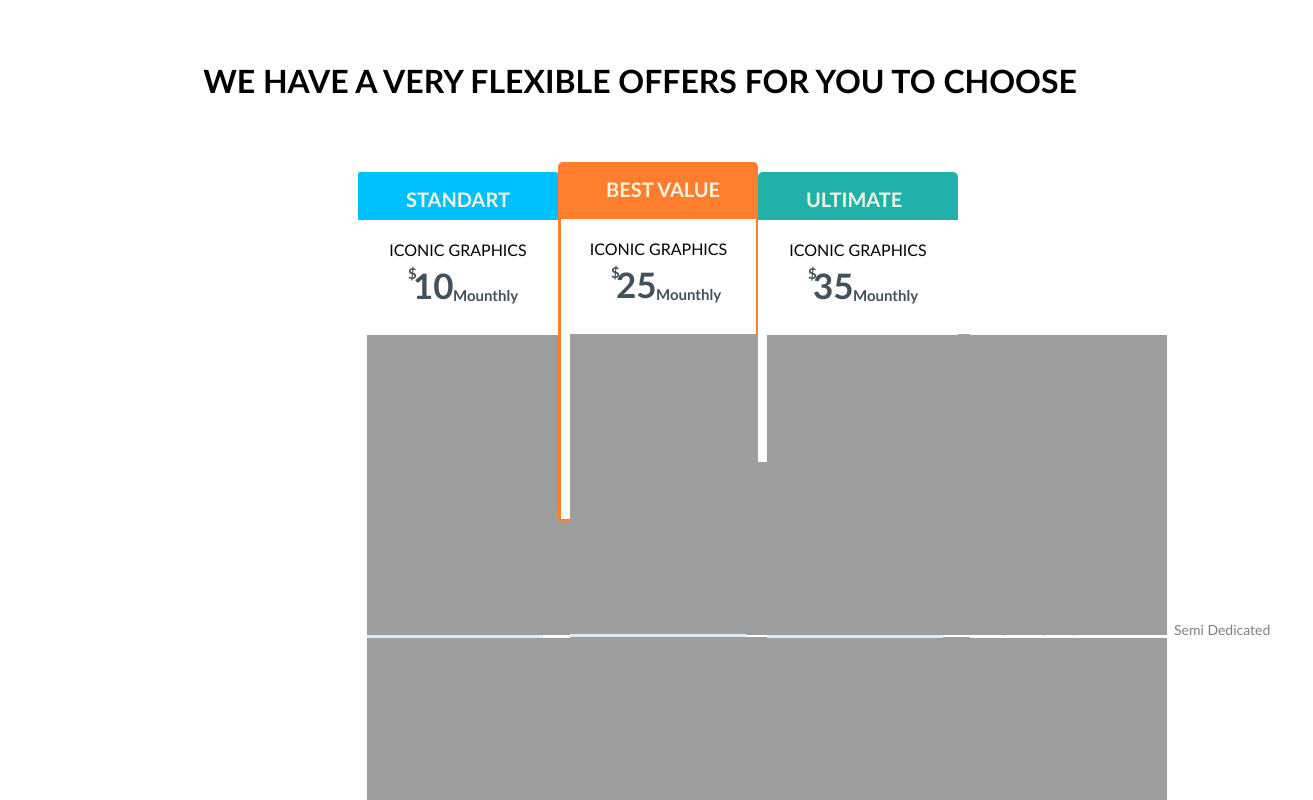
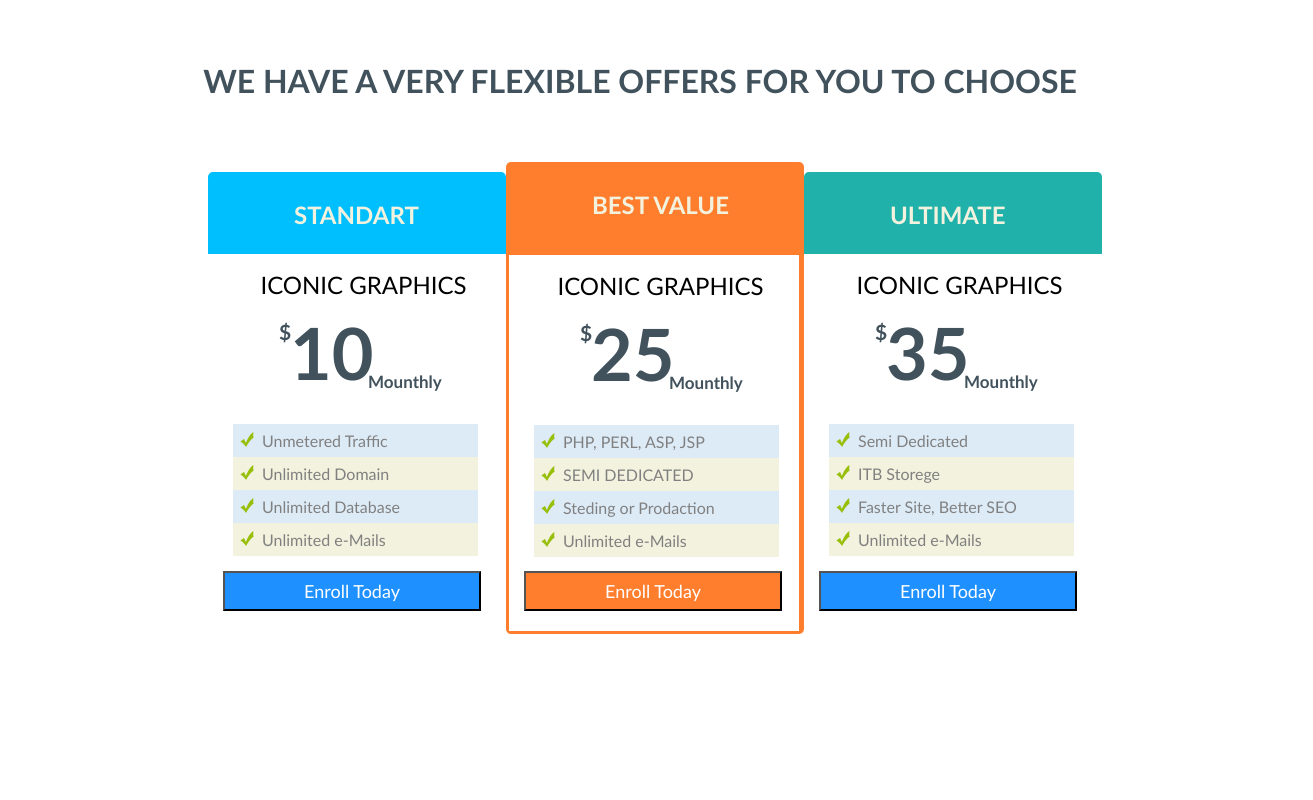
Before and after one commit to OlgaKz/OlgaKz.github.io, a plain HTML site: page markup/home/lesson6/task1.html in a window 1280 px wide. Shown: the top 800 px of the page, 1313 px wide, since content can reach past the window. Drawn offline with Linux system fonts and the light colour scheme.

Commit message:
task 1/6 is remake

```diff
--- a/markup/home/lesson6/task1.html
+++ b/markup/home/lesson6/task1.html
@@ -4,174 +4,170 @@
     <meta charset="UTF-8">
     <title>Task1Lesson6</title>
     <style>
-    h1{
+        .offers{
             text-transform: uppercase;
             text-align: center;
             font-weight: bold;
             padding: 40px;
             font-family:Trebuchet MS;
+            color:#41525c;
         }
         .blue, .orange, .bluegreen{
-        display: inline-block;
             float: left;
-        position: absolute;
-        min-width: 200px;
-        white-space: nowrap;
-
         }
         .blue{
             position: relative;
-        height: 290px;
-        width: 200px;
+            height: 472px;
+            width: 298px;
             background:deepskyblue;
-        margin-left: 350px;
-        border-radius: 2px;
+            margin-left: 200px;
+            border-radius: 5px;
             margin-top: 10px;
         }
         .orange{
             position: relative;
             display: block;
-        height: 360px;
-        width: 200px;
-        background:#ff7e2e;
+            height: 472px;
+            width: 298px;
+            background: #ff7e2e;
             border-radius: 5px;
         }
-
         .bwhite{
             display: block;
             background: white;
-        height: 242px;
-        width: 200px;
+            height: 390px;
+            width: 298px;
             position: absolute;
             bottom: 0px;
-
         }
-    .white {
+        .white{
             margin: 3px;
             display: block;
             background: white;
-        height: 300px;
-        width: 195px;
+            height: 376px;
+            width: 290px;
             position: absolute;
             bottom: 0px;
         }
-
-    .d1 {
+        .whitename {
+            margin-left: 13px;
+            font-size: 24px;
             text-align: center;
-        position: static;
             background: none;
-        margin-top: 20px;
-        font-family:Trebuchet MS;
+            margin-top: 16px;
+            font-family: Trebuchet MS;
         }
-
         .list {
             position: relative;
-        width: 216px;
-        top: 5px;
-        left: -31px;
+            width: 285px;
+            top: 3px;
+            left: -15px;
             color: grey;
-        font-size: 14px;
-        padding-top:10px;
-        font-family:Trebuchet MS;
+            font-size: 16px;
+            padding-top: 10px;
+            font-family: Trebuchet MS;
         }
-    ul {
+        .offers-list {
             list-style-position: inside;
-        list-style-image: url('http://abali.ru/wp-content/uploads/2011/03/galochka-check_24x24.png');
+            list-style-image: url('../../../images/marker.png');
         }
-
-    .list li:nth-child(2n-1) {
+        .offers-list-item{
+            padding: 7px;
+        }
+        .offers-list-item:nth-child(2n-1) {
             background-color: #ddebf7;
         }
-
-    .list li:nth-child(2n) {
+        .offers-list-item:nth-child(2n) {
             background-color: #f2f2de;
         }
         .bluegreen{
             position: relative;
             display: block;
-        height: 290px;
-        width: 200px;
+            height: 472px;
+            width: 298px;
             background:lightseagreen;
             border-radius: 5px;
             margin-top: 10px;
         }
-
-    .num{
+        .price{
             position: relative;
-        font-size: 35px;
+            font-size: 72px;
             font-weight: bold;
-        left: 55px;
-        padding-top: 5px;
+            left: 82px;
+            padding-top: 10px;
             width: 120px;
-        font-family:Trebuchet MS;
+            font-family: Trebuchet MS;
             color: #41525c;
         }
-    .num1{
+        .symbol{
             font-weight: bold;
-        left: -5px;
-        top: 5px;
-        font-size: 15px;
+            left: -11px;
+            top: 20px;
+            font-size: 21px;
             position: absolute;
-        font-family:Trebuchet MS;
+            font-family: Trebuchet MS;
+            color: #41525c;
         }
-    .num2{
+        .data{
             font-weight: bold;
+            font-size: 17px;
+            position: absolute;
+            left: 78px;
+            bottom: 3px;
+            font-family: Trebuchet MS;
             color: #41525c;
-        font-size: 15px;
-        position: absolute;
-        left: 40px;
-        bottom: 2px;
-        font-family:Trebuchet MS;
         }
-
         .orangebutton{
-        background-color: #ff7e2e;
+            font-size: 18px;
+            background: #ff7e2e;
             color: white;
             position: relative;
-        width: 180px;
-        height: 30px;
-        left: 7px;
-        top: 5px;
+            width: 258px;
+            height: 40px;
+            left: 15px;
+            top: 1px;
+            font-family: Trebuchet MS;
         }
         .name {
-        text-transform: uppercase;
-        font-family:Trebuchet MS;
-        font-size: 20px;
+            font-size: 24px;
             color: #f2f2de;
             font-weight: bold;
             position: absolute;
-        left: 48px;
-        top: 15px;
+            left: 86px;
+            top: 28px;
+            text-transform: uppercase;
+            font-family: Trebuchet MS;
         }
         .bluebutton{
+            font-size: 18px;
             background-color: dodgerblue;
             color: white;
             position: relative;
-        width: 180px;
-        height: 30px;
-        left: 7px;
-        top: 10px;
-        position: relative;
+            width: 258px;
+            height: 40px;
+            left: 15px;
+            top: 2px;
+            font-family: Trebuchet MS;
+
         }
-
     </style>
 </head>
 <body>
-<h1>we have a very flexible offers for you to choose</h1>
+<h1 class="offers">we have a very flexible offers for you to choose</h1>
 <div class="blue">
     <div class="name">standart</div>
     <div class="bwhite">
-        <div class="d1">ICONIC GRAPHICS</div>
-        <div class="num">10
-            <div class="num1">$</div>
-            <div class="num2">Mounthly</div>
+        <div class="whitename">ICONIC GRAPHICS</div>
+        <div class="price">10
+            <div class="symbol">$</div>
+            <div class="data">Mounthly</div>
         </div>
         <div class="list">
-            <ul>
-                <li>Unmetered Traffic</li>
-                <li>Unlimited Domain</li>
-                <li>Unlimited Database</li>
-                <li>Unlimited e-Mails</li>
+            <ul class="offers-list">
+                <li class="offers-list-item">Unmetered Traffic</li>
+                <li class="offers-list-item">Unlimited Domain</li>
+                <li class="offers-list-item">Unlimited Database</li>
+                <li class="offers-list-item">Unlimited e-Mails</li>
             </ul>
         </div>
         <button class="bluebutton">Enroll Today</button>
@@ -180,17 +176,17 @@
 <div class="orange">
     <div class="name">best value</div>
     <div class="white">
-        <div class="d1">ICONIC GRAPHICS</div>
-        <div class="num">25
-            <div class="num1">$</div>
-            <div class="num2">Mounthly</div>
+        <div class="whitename">ICONIC GRAPHICS</div>
+        <div class="price">25
+            <div class="symbol">$</div>
+            <div class="data">Mounthly</div>
         </div>
         <div class="list">
-            <ul>
-                <li>PHP, PERL, ASP, JSP</li>
-                <li>SEMI DEDICATED</li>
-                <li>Steding or Prodaction</li>
-                <li>Unlimited e-Mails</li>
+            <ul class="offers-list">
+                <li class="offers-list-item">PHP, PERL, ASP, JSP</li>
+                <li class="offers-list-item">SEMI DEDICATED</li>
+                <li class="offers-list-item">Steding or Prodaction</li>
+                <li class="offers-list-item">Unlimited e-Mails</li>
             </ul>
         </div>
         <button class="orangebutton">Enroll Today</button>
@@ -199,22 +195,23 @@
 <div class="bluegreen">
     <div class="name">ultimate</div>
     <div class="bwhite">
-        <div class="d1">ICONIC GRAPHICS</div>
-        <div class="num">35
-            <div class="num1">$</div>
-            <div class="num2">Mounthly</div>
+        <div class="whitename">ICONIC GRAPHICS</div>
+        <div class="price">35
+            <div class="symbol">$</div>
+            <div class="data">Mounthly</div>
         </div>
         <div class="list">
-            <ul>
-                <li>Semi Dedicated</li>
-                <li>ITB Storege</li>
-                <li>Faster Site, Better SEO</li>
-                <li>Unlimited e-Mails</li>
+            <ul class="offers-list">
+                <li class="offers-list-item">Semi Dedicated</li>
+                <li class="offers-list-item">ITB Storege</li>
+                <li class="offers-list-item">Faster Site, Better SEO</li>
+                <li class="offers-list-item">Unlimited e-Mails</li>
             </ul>
         </div>
         <button class="bluebutton">Enroll Today</button>
     </div>
 </div>
 
+
 </body>
 </html>
```
Lines whose indentation alone changed are shown as unchanged.
